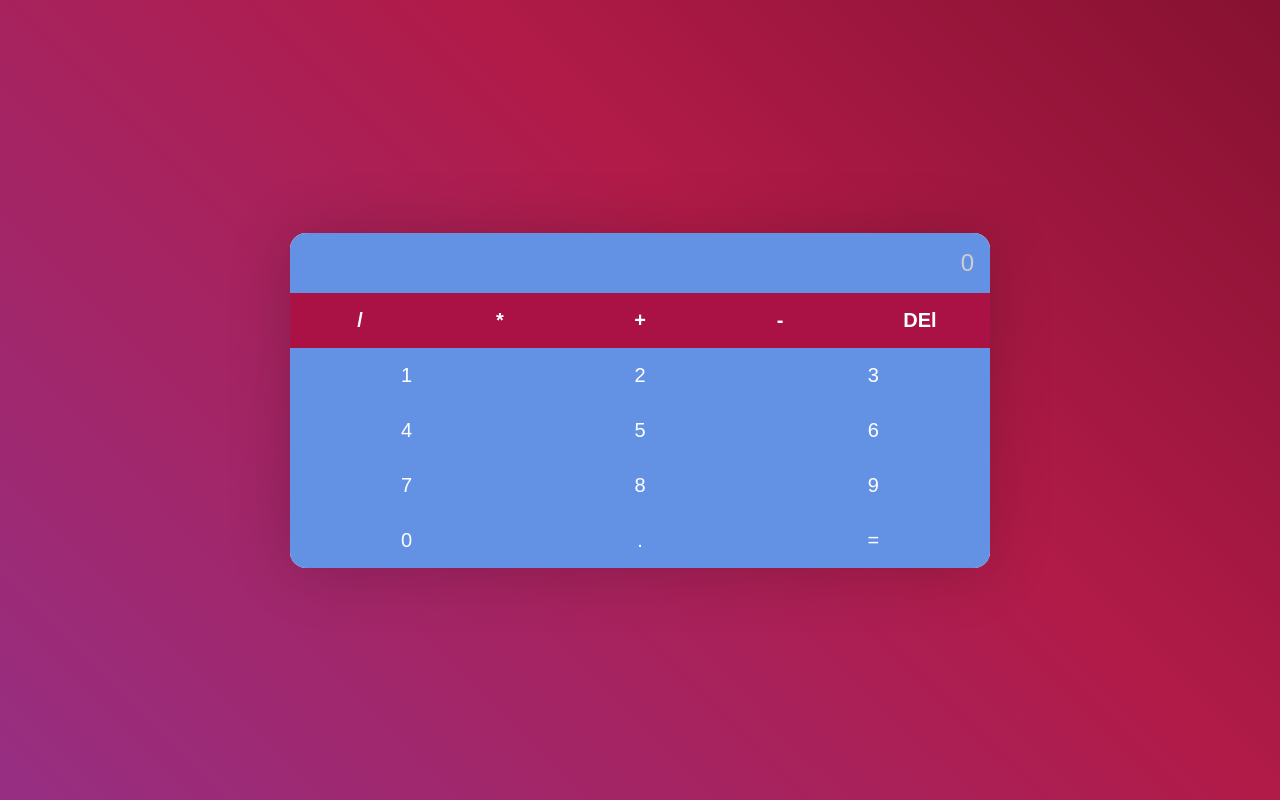
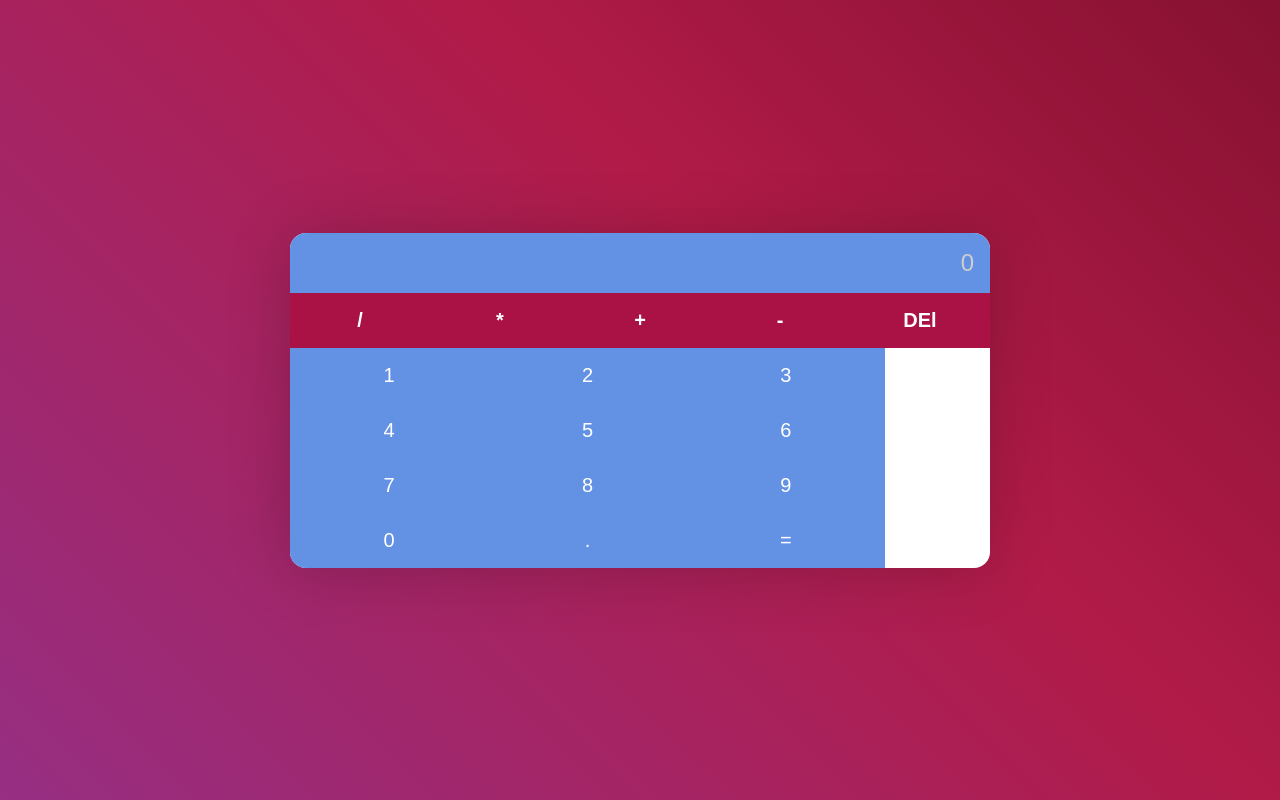
Before and after one commit to juandavidrodrigue/calculadora-react, a React (Create React App) app: page / in a window 1280 px wide. Built offline with nearby package versions, Linux system fonts and the light colour scheme.

Commit message:
Update styles.css

```diff
--- a/src/Assets/styles.css
+++ b/src/Assets/styles.css
@@ -89,7 +89,7 @@ button{
 }
 
 .digits button {
-    flex: 1 1 33.3333%;
-    max-width: 33.333%;
+    flex: 1 1 28.3333%;
+    max-width: 28.333%;
     background-color: var(--blue);
 }
```
